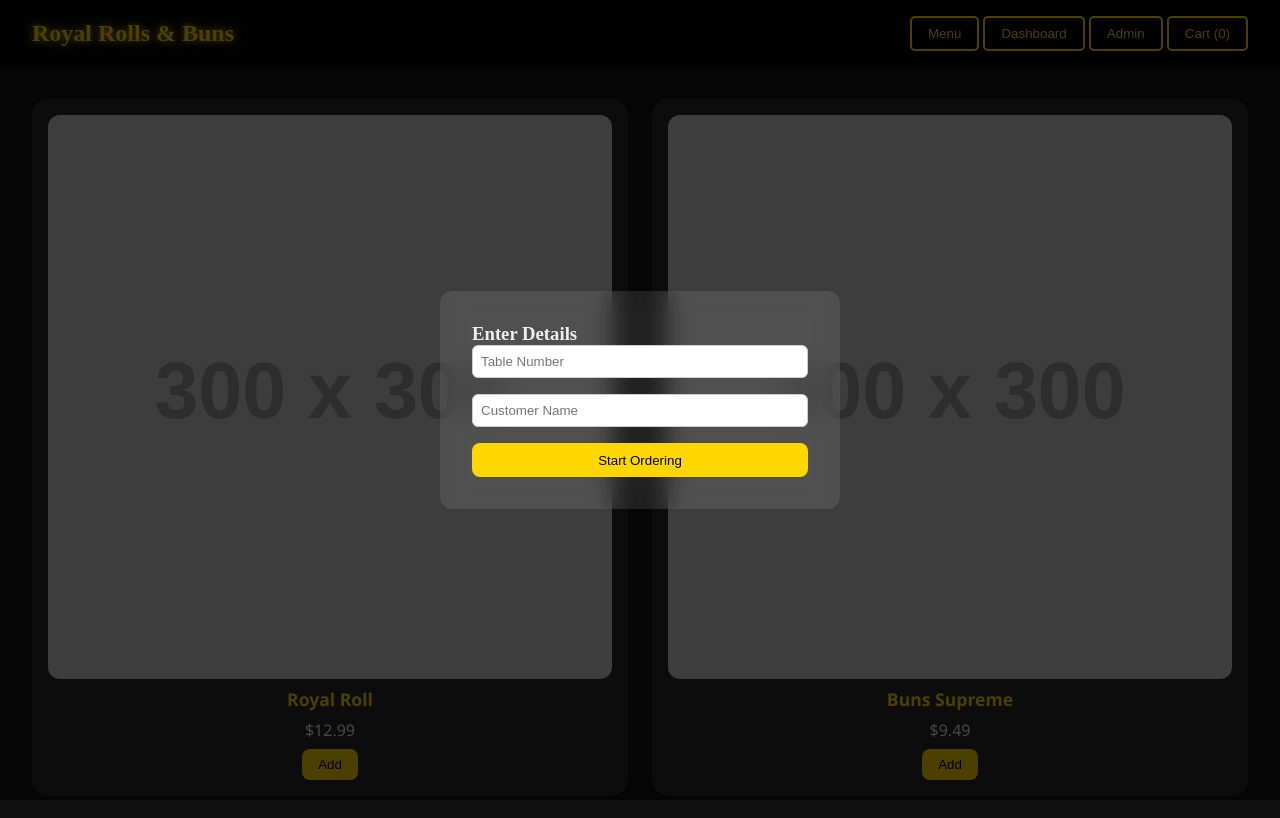
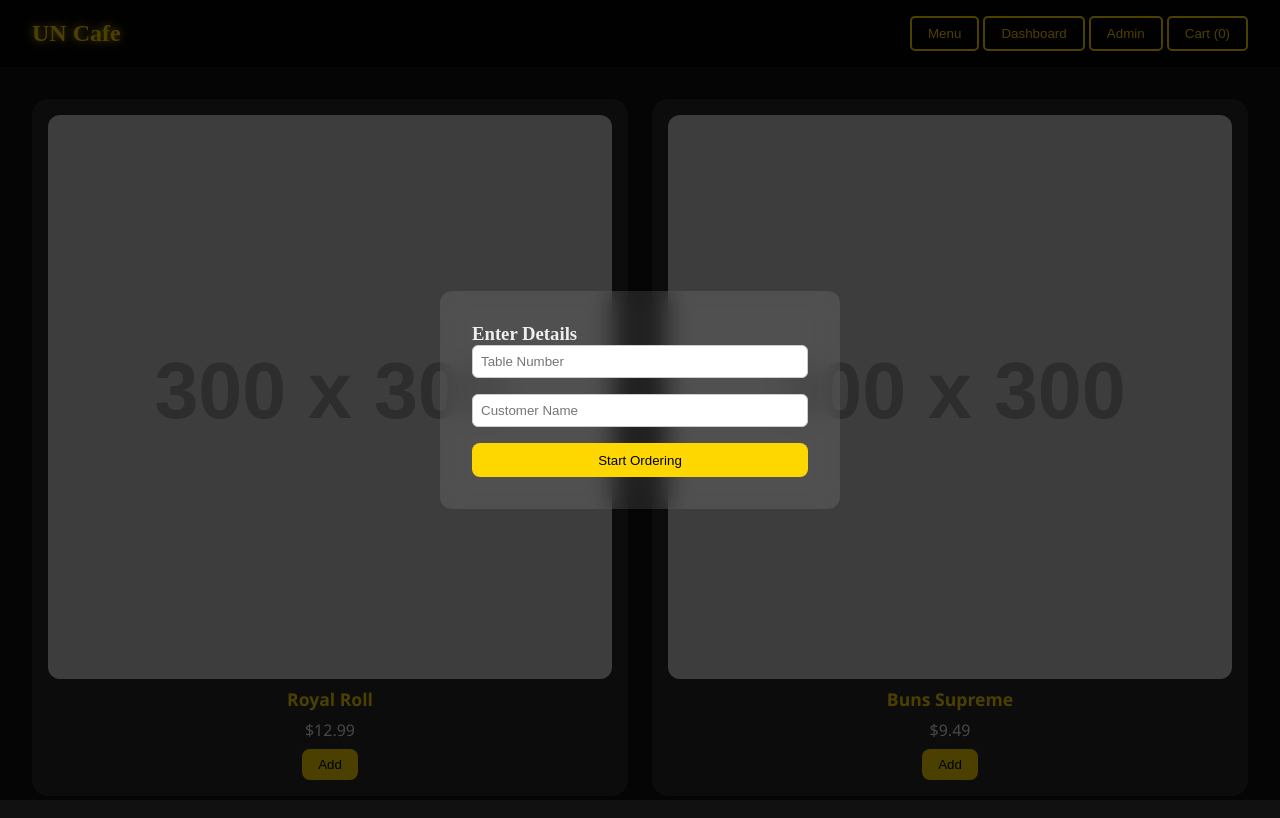
Before and after one commit to prince-19-chy/Rolls-and-Bun, a plain HTML site: page index.html in a window 1280 px wide. Drawn offline with Linux system fonts and the light colour scheme; placeholder pictures from the web are drawn by us.

Commit message:
Update and rename index (1).html to index.html

```diff
--- a/index (1).html
+++ b/index.html
@@ -3,7 +3,7 @@
 <head>
   <meta charset="UTF-8">
   <meta name="viewport" content="width=device-width, initial-scale=1.0">
-  <title>Royal Rolls & Buns</title>
+  <title>UN Cafe</title>
   <!-- Styles will be placed inline for single file SPA -->
   <style>
     /* Global reset */
@@ -74,7 +74,7 @@
 <body>
   <div id="app">
     <nav id="navbar">
-      <h1>Royal Rolls & Buns</h1>
+      <h1>UN Cafe</h1>
       <div>
         <button id="viewMenuBtn">Menu</button>
         <button id="viewDashboardBtn">Dashboard</button>
@@ -344,4 +344,5 @@
     })();
   </script>
 </body>
+
 </html>
```
